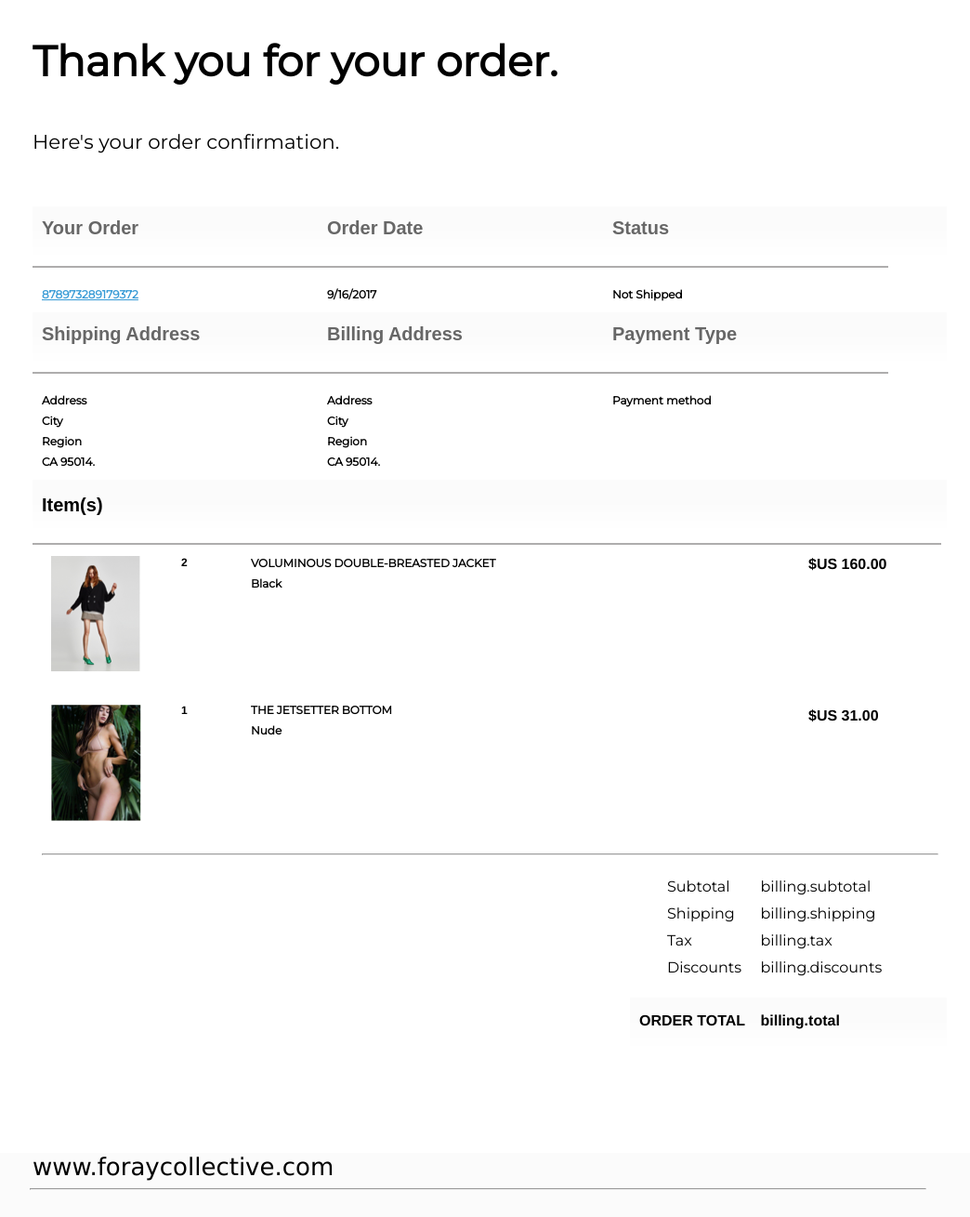
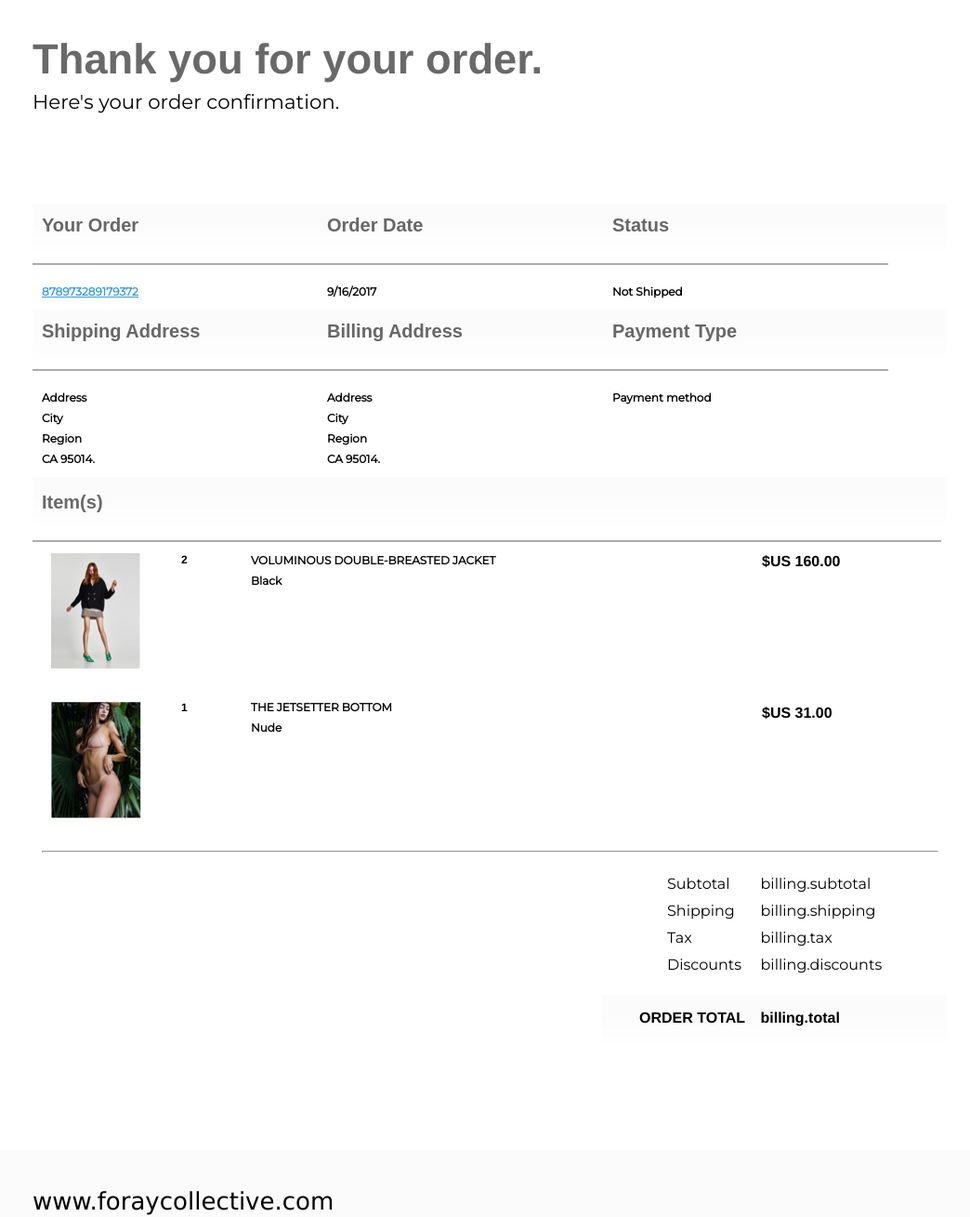
Before and after one commit to kcmckenna/FC_assignment, a plain HTML site: page index.html in a window 1280 px wide. Shown: the part 160-1469 px from the top of the page at 93% size, without its empty margins (94-1138 px from the left). Drawn offline with Linux system fonts and the light colour scheme.

Commit message:
more layout changes

```diff
--- a/index.html
+++ b/index.html
@@ -131,7 +131,8 @@
             </nav>
         </div>
        <div class="container-price-final">
-           <div class="column-price-1"><img class="gradient-price" src="images/GradientOverlay Copy.png" alt="overlay">
+            <img class="gradient-price" src="images/GradientOverlay Copy.png" alt="overlay">
+           <div class="column-price-1">
                 <ul>
                     <li class="total">ORDER TOTAL</li>
                 </ul>
@@ -147,7 +148,7 @@
    <footer class="footer">
        <div class="footer-container">
             <a id="foray-web" href="www.foraycollective.com">www.foraycollective.com</a>
-            <hr>
+            <hr class="footer-break">
             <div class="icons-list">
                 <ul class="icons">
                     <li>
--- a/styles.css
+++ b/styles.css
@@ -75,6 +75,7 @@ div .title {
     text-orientation: center;
     height: 52px;
     width: 968px;
+    color: #696969;
     border-bottom: 2px solid rgba(94, 93, 93, 0.5);
 }
 .gradient-order {
@@ -85,10 +86,13 @@ div .title {
     margin-left: 121px;
     font-size: 34pt;
     font-weight: bold;
-    font-family: 'Montserrat', sans-serif;
+    font-family: Helvetica, sans-serif;
     font-style: #696969;
+    color: #696969;
 }
 #confirmation {
+    position: relative;
+    bottom: 40px;
     margin-left: 121px;
     font-size: 16pt;
     font-weight: lighter;
@@ -114,7 +118,7 @@ div .title {
 }
 .order-nav .column-item-3 {
     float: left;
-    width: 600px;
+    width: 550px;
 }
 .order-nav .column-item-4 {
     float: left;
@@ -131,12 +135,24 @@ div .title {
 }
 .column-price-2 {
     float: left;
-    width: 170.5px;
+    width: 150.5px;
     height: 145px;
 }
 .gradient-price {
-    width: 341px;
+    position: relative;
+    right: 30px;
+    width: 371px;
     height: 52px;
+}
+.total {
+    margin-top: -56px;
+    font-family: Helvetica, sans-serif;
+    font-size: 12pt;
+}
+.bill-total {
+    margin-top: -56px;
+    font-family: Helvetica, sans-serif;
+    font-size: 12pt;
 }
 .container-price-final {
     clear: both;
@@ -165,15 +181,6 @@ div .title {
     text-decoration: underline;
     font-weight: bold;
     color: #389BD6 !important
-}
-.total {
-    margin-top: -56px;
-    font-family: Helvetica, sans-serif;
-    font-size: 12pt;
-}
-.bill-total {
-    font-family: Helvetica, sans-serif;
-    font-size: 12pt;
 }
 .item-1 {
     padding-left: 10px;
@@ -228,15 +235,21 @@ div .title {
     width: 1200px;
 }
 #foray-web {
+    position: relative;
+    top: 40px;
     padding-left: 121px;
-    padding-top: 40px;
+    margin-top: 40px;
     font-family: Verdana, Geneva, Tahoma, sans-serif;
     font-size: 26px;
     color: black;
 }
+.footer-break {
+    position: relative;
+    top: 40px;
+}
 .icons {
     display: inline-flex;
-    padding-top: 25px;
+    padding-top: 55px;
     padding-left: 121px;
     padding-bottom: 20px;
     width:450px;
@@ -261,6 +274,7 @@ address {
     padding-left: 121px;
     margin-bottom: 150px;
     font-style: normal;
+    color: #696969;
 }
 .footer-info {
     background: black;
```
